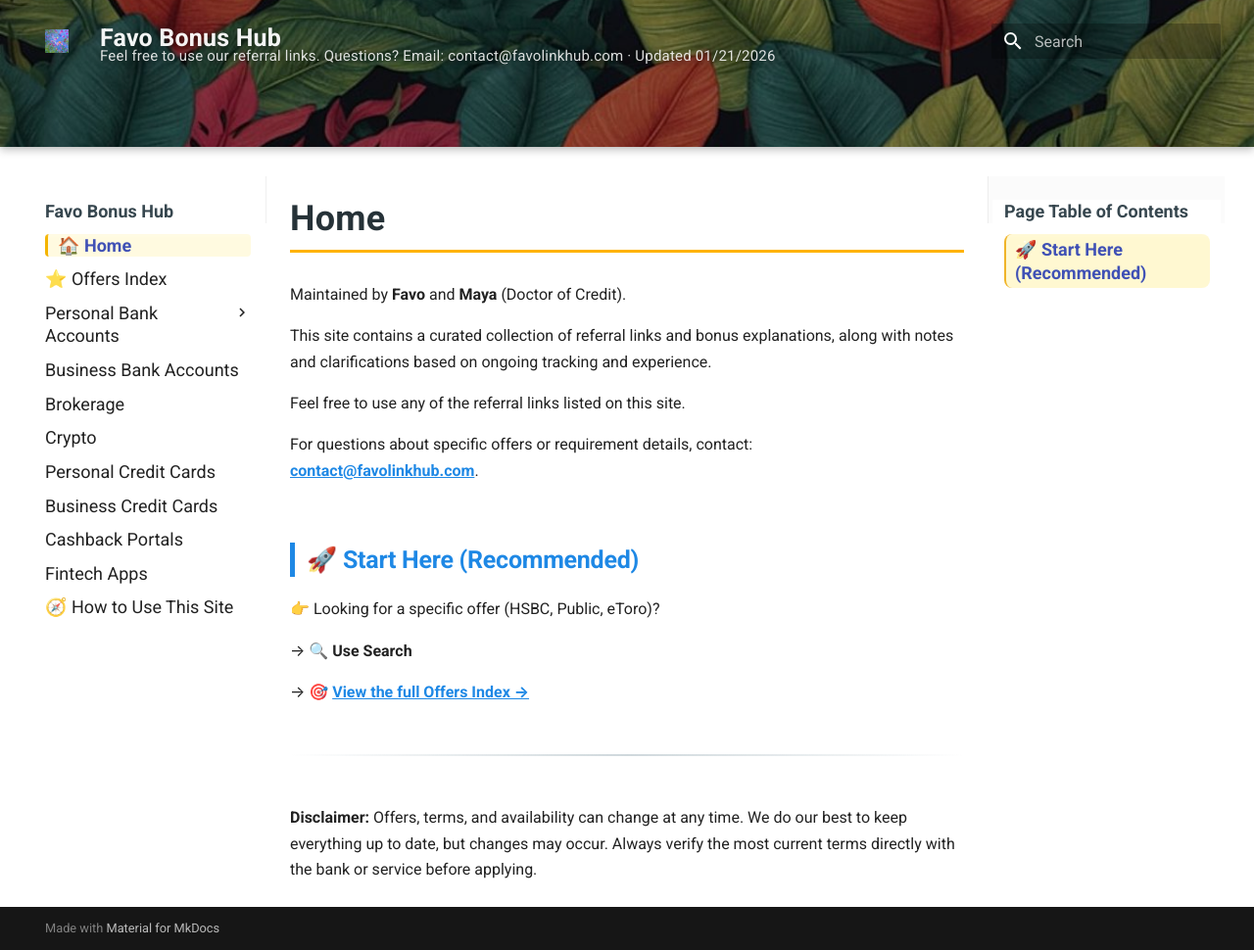
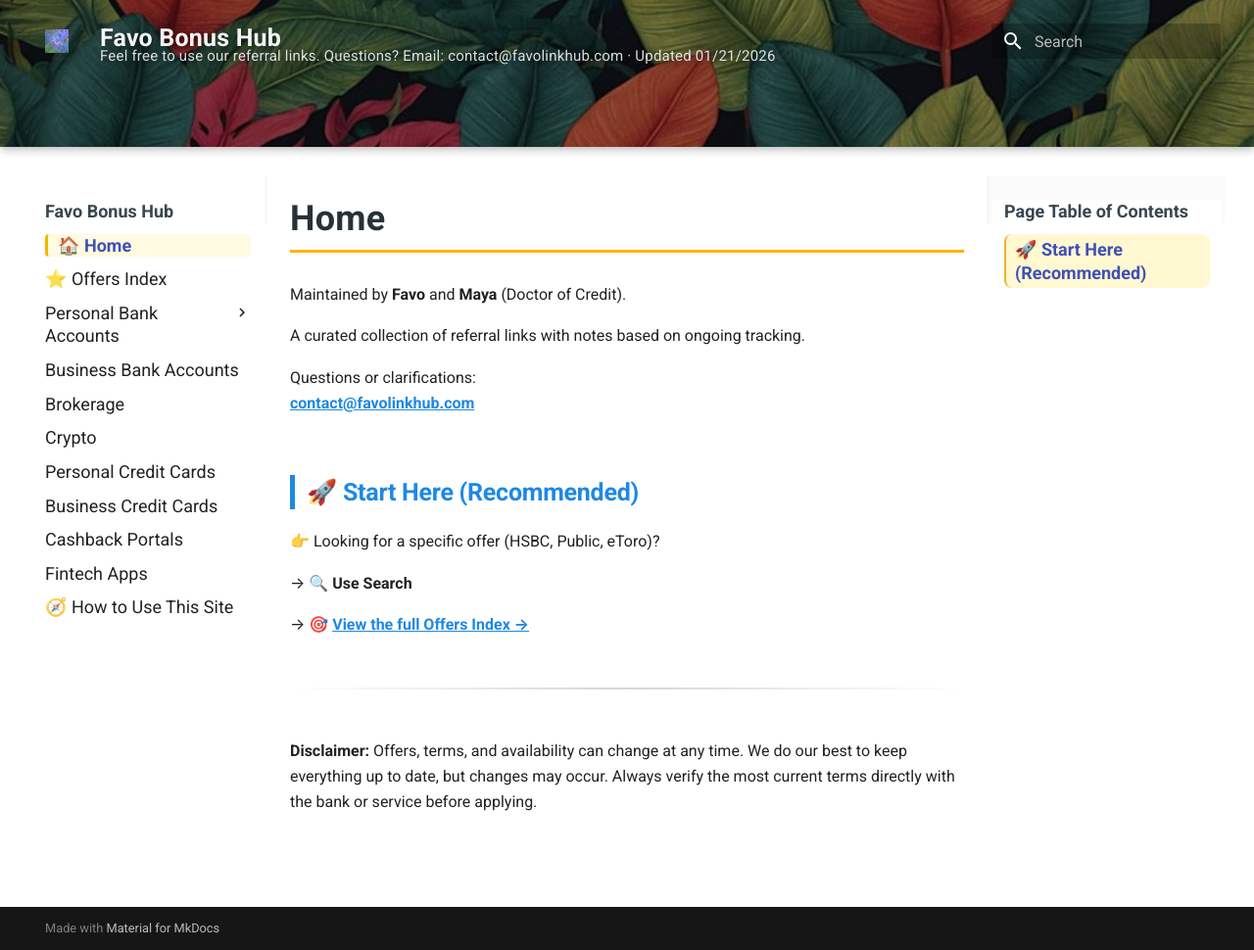
Before and after one commit to whispersofzephyr/favolinkhub-site, an MkDocs documentation site: the page built from docs/index.md, in a window 1280 px wide and 970 px high. Shown: the whole window at 98% size. Built offline with MkDocs 1.6.1 and Material for MkDocs 9.7.7, drawn with Linux system fonts in a browser that asks for light colours.

Commit message:
Update index.md

```diff
--- a/docs/index.md
+++ b/docs/index.md
@@ -2,12 +2,10 @@
 
 Maintained by **Favo** and **Maya** (Doctor of Credit).
 
-This site contains a curated collection of referral links and bonus explanations, along with notes and clarifications based on ongoing tracking and experience.
+A curated collection of referral links with notes based on ongoing tracking.
 
-Feel free to use any of the referral links listed on this site.
-
-For questions about specific offers or requirement details, contact:
-[**contact@favolinkhub.com**](mailto:contact@favolinkhub.com).
+Questions or clarifications:
+[**contact@favolinkhub.com**](mailto:contact@favolinkhub.com)
 
 ## 🚀 Start Here (Recommended)
 
```
